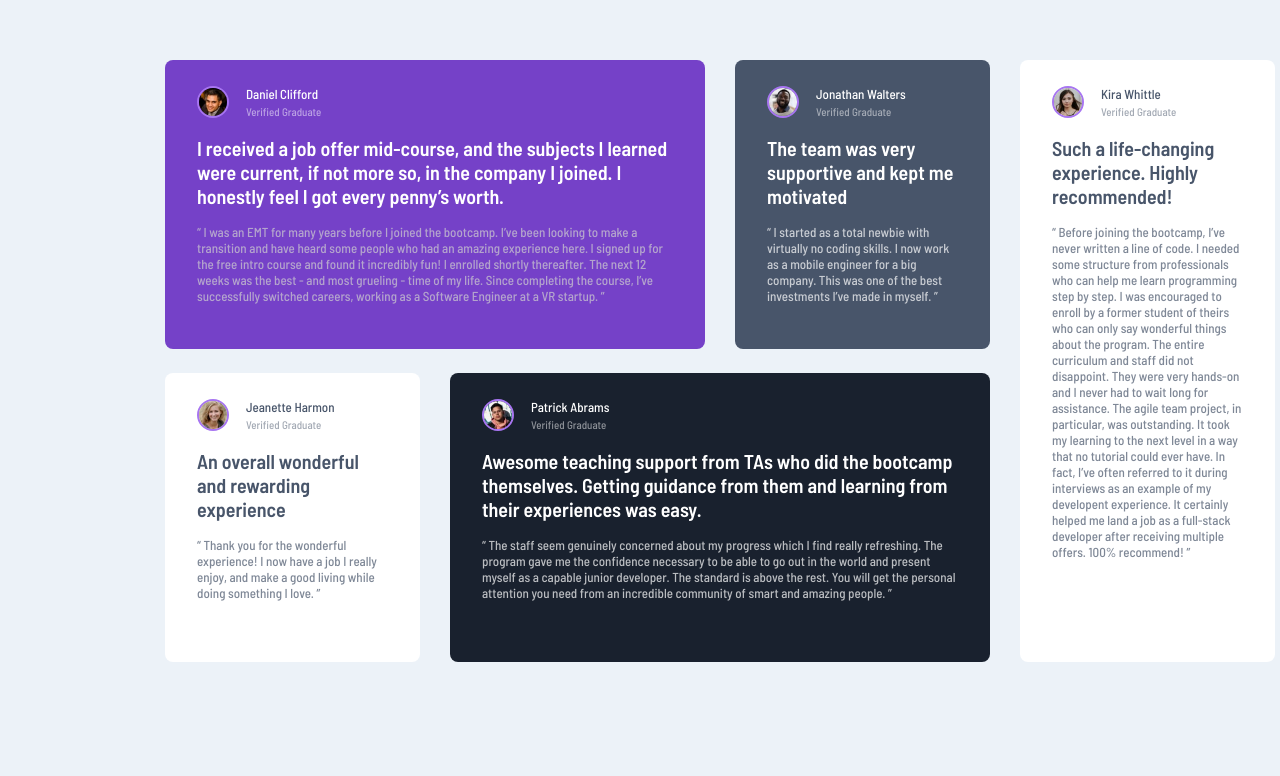
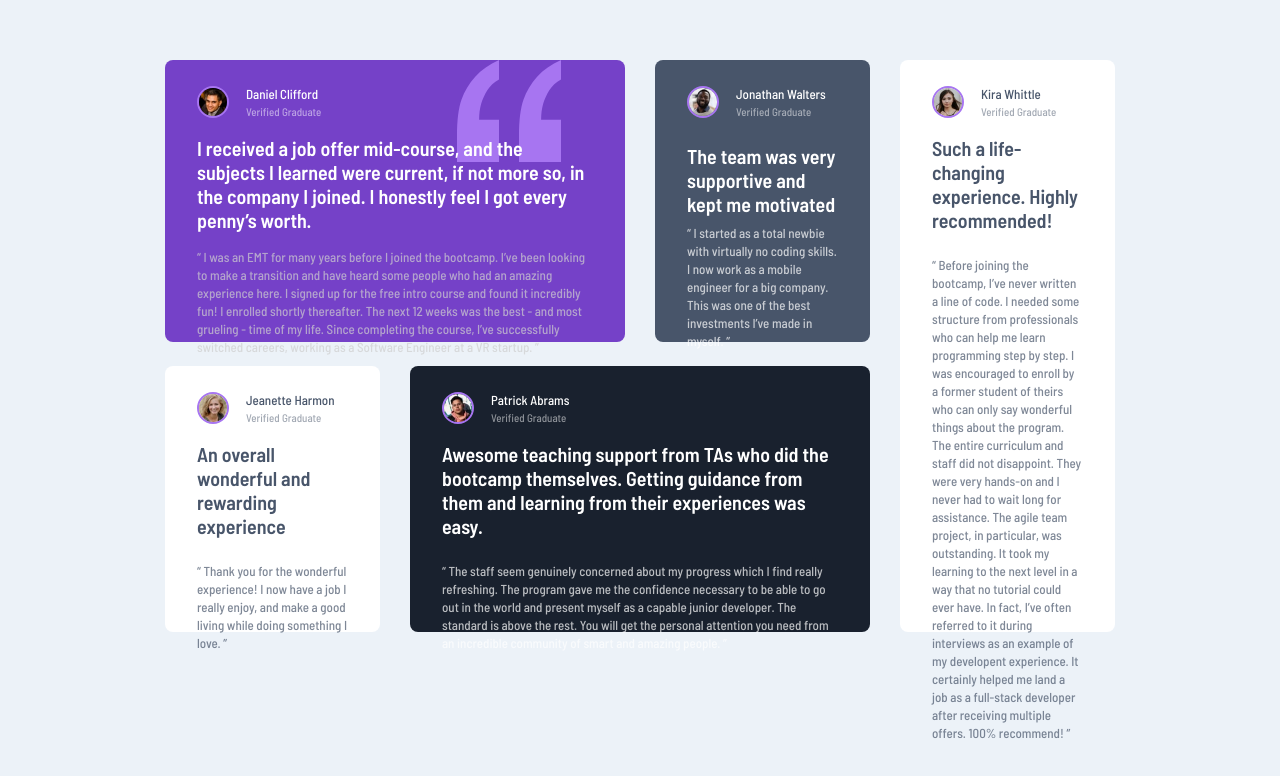
Before and after one commit to Sanya-Zg/FM-7-test-grid-section, a plain HTML site: page index.html in a window 1280 px wide. Shown: the part 104-880 px from the top of the page. Drawn offline with Linux system fonts and the light colour scheme.

Commit message:
desktop version

```diff
--- a/index.html
+++ b/index.html
@@ -17,6 +17,7 @@
     <div class="container">
       <div class="inner-content">
         <div class="item-cont item-bg-1">
+
           <div class="item-top">
             <img src="./images/image-daniel.jpg" alt="photo of graduate" class="image">
             <div class="info-about">
@@ -43,7 +44,7 @@
             </div>
           </div>
           <div class="article">
-            <h2 class="title">The team was very supportive and kept me motivated</h2>
+            <h2 class="title added-for-blue">The team was very supportive and kept me motivated</h2>
             <p class="text">“ I started as a total newbie with virtually no coding skills. I now work as a mobile engineer
               for a big company. This was one of the best investments I’ve made in myself. ”</p>
           </div>
@@ -58,7 +59,7 @@
           </div>
           <div class="article">
             <h2 class="title">Such a life-changing experience. Highly recommended!</h2>
-            <p class="text">“ Before joining the bootcamp, I’ve never written a line of code. I needed some structure from
+            <p class="text margin-top">“ Before joining the bootcamp, I’ve never written a line of code. I needed some structure from
               professionals who can help me learn programming step by step. I was encouraged to enroll by a former
               student of theirs who can only say wonderful things about the program. The entire curriculum and staff
               did not disappoint. They were very hands-on and I never had to wait long for assistance. The agile team
@@ -78,7 +79,7 @@
           </div>
           <div class="article">
             <h2 class="title">An overall wonderful and rewarding experience</h2>
-            <p class="text">“ Thank you for the wonderful experience! I now have a job I really enjoy, and make a good living
+            <p class="text margin-top">“ Thank you for the wonderful experience! I now have a job I really enjoy, and make a good living
               while doing something I love. ”</p>
           </div>
         </div>
@@ -93,7 +94,7 @@
           <div class="article">
             <h2 class="title">Awesome teaching support from TAs who did the bootcamp themselves. Getting guidance from them and
               learning from their experiences was easy.</h2>
-            <p class="text">“ The staff seem genuinely concerned about my progress which I find really refreshing. The program
+            <p class="text margin-top">“ The staff seem genuinely concerned about my progress which I find really refreshing. The program
               gave me the confidence necessary to be able to go out in the world and present myself as a capable
               junior developer. The standard is above the rest. You will get the personal attention you need from
               an incredible community of smart and amazing people. ”</p>
--- a/styles.css
+++ b/styles.css
@@ -13,32 +13,31 @@ body{
 }
 .container {
     margin: 10.25rem 10.3125rem;
-    width: 1110px;
-    height: 572px;
+    max-width: 1110px;
 }
 .inner-content {
-    display: grid;
-    grid-template-columns: repeat(4, 1fr);
-    grid-template-rows: 1fr 1fr;
-    gap: 1.5rem 1.875rem;
+
+
 }
 .item-bg-1{
     background-color: hsl(263, 55%, 52%);
-    grid-column: span 2;
+    background-image: url(./images/bg-pattern-quotation.svg);
+    background-repeat: no-repeat;
+    background-position: 82% top;
 }
 .item-bg-2{
     background-color: hsl(217, 19%, 35%);
 }
 .item-bg-3{
     background-color: hsl(0, 0%, 100%);
-    grid-row: span 2;
+
 }
 .item-bg-4{
     background-color: hsl(0, 0%, 100%);
 }
 .item-bg-5{
     background-color: hsl(219, 29%, 14%);
-    grid-column: span 2;
+
 }
 .item-bg-1 .text{
     color: hsl(0, 0%, 81%);
@@ -57,14 +56,14 @@ body{
     border: 2px solid #A775F1;
 }
 .info-about{
-    margin-left: 17px;
+    margin-left: 1.0625rem;
 }
 .name-of-graduate {
     margin: 0 0 4px;
 }
 .status {
-    font-size: 11px;
-    line-height: 11px;
+    font-size: 0.6875rem;
+    line-height: 0.6875rem;
     margin: 0;
     opacity: 50%;
 }
@@ -72,10 +71,54 @@ body{
 
 }
 .title {
-    font-size: 20px;
+    font-size: 1.25rem;
     font-weight: 600;
-    margin: 18px 0 16px;
+    margin: 1.125rem 0 1rem;
 }
 .text {
     opacity: 70%;
+    line-height: 1.125rem;
 }
+.article .added-for-blue{
+    margin-top: 1.625rem;
+    margin-bottom: 0.5rem;
+}
+p{
+    margin-top: 0;
+}
+.article .margin-top{
+    margin-top: 1.5rem;
+}
+
+@media (min-width: 376px) and (max-width: 1440px){
+    .inner-content {
+        display: grid;
+        grid-template-columns: repeat(4, 1fr);
+        grid-template-rows: 282px 266px;
+        gap: 1.5rem 1.875rem;
+    }
+    .item-bg-1{
+        grid-column: span 2;
+    }
+    .item-bg-3{
+        grid-row: span 2;
+    }
+    .item-bg-5{
+        grid-column: span 2;
+    }
+}
+@media screen and (max-width: 375px) {
+    .container{
+        margin: 71px 24px;
+        width: 327px;
+
+    }
+    .inner-content{
+        display: grid;
+        grid-template-columns: 1fr;
+        /* grid-template-rows: 1fr 1fr 1fr 1fr 1fr; */
+    }
+    .item-bg-1{
+
+    }
+}
```
